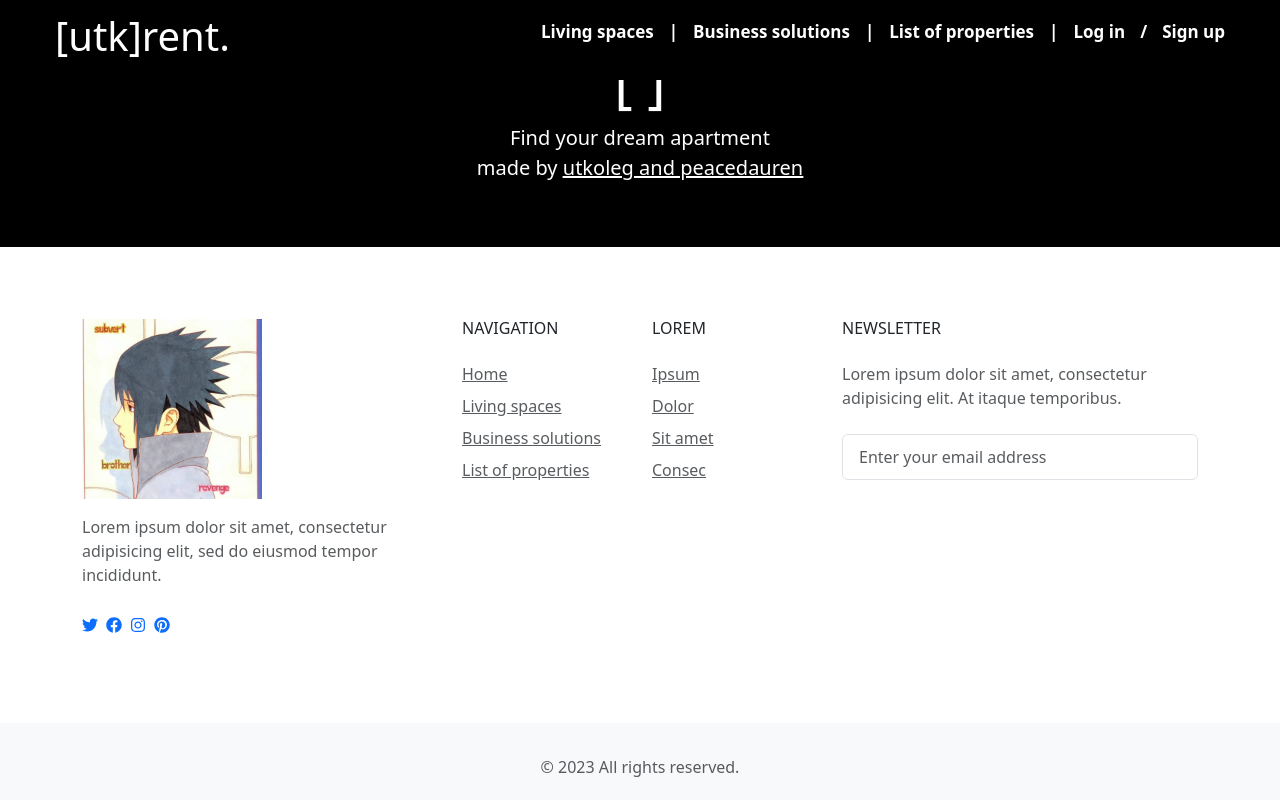
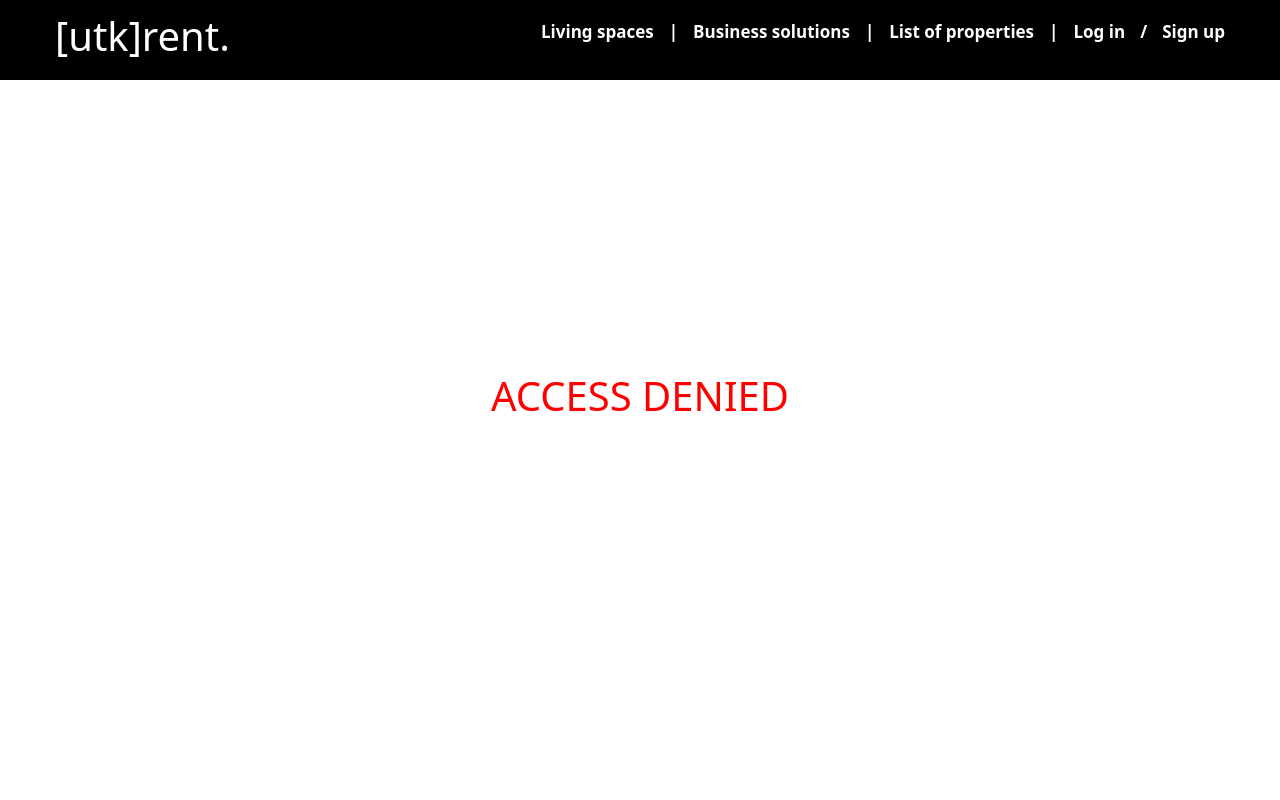
Before and after one commit to utkoleg/utkrent, a React (Create React App) app: page /add-flat in a window 1280 px wide. Shown: the top 800 px of the page. Built offline with nearby package versions, Linux system fonts and the light colour scheme.

Commit message:
Log in and sign up

```diff
--- a/src/App.js
+++ b/src/App.js
@@ -3,12 +3,35 @@ import Header from "./components/Header/Header";
 import Footer from "./components/Footer/Footer";
 import HomePage from "./components/HomePage/HomePage";
 import {BrowserRouter as Router, Route, Routes} from "react-router-dom";
-import React from "react";
+import React, {useEffect, useState} from "react";
 import LogInPage from "./components/LogInPage/LogInPage";
 import SignUpPage from "./components/SingUpPage/SignUpPage";
 import Properties from "./components/Properties/Properties";
+import AddFlatPage from "./components/AddFlatPage/AddFlatPage";
+import LocalStorageService, {USER_INFO_KEY} from "./components/Services/LocalStorageService";
+import {useAuth} from "./components/js/AuthContext";
+import AccessDenied from "./components/AccessDenied/AccessDenied";
 
 function App() {
+
+    const {isAuthenticated, logout} = useAuth();
+    const [user, setUser] = useState(JSON.parse(LocalStorageService.get(USER_INFO_KEY)));
+    const [username, setUsername] = useState();
+    const [isAdmin, setIsAdmin] = useState(false);
+
+    useEffect(() => {
+        if (username === "admin") {
+            setIsAdmin(true)
+        }
+    }, [username]);
+
+    useEffect(() => {
+        if (isAuthenticated) {
+            const storedUser = JSON.parse(LocalStorageService.get(USER_INFO_KEY));
+            setUser(storedUser);
+            setUsername(storedUser?.username);
+        }
+    }, [isAuthenticated]);
 
     return (
         <div className="App">
@@ -16,9 +39,15 @@ function App() {
             <Router>
                 <Routes>
                     <Route path="/" element={<HomePage/>}></Route>
-                    <Route path="/login" element={<LogInPage />}/>
-                    <Route path="/sign-up" element={<SignUpPage />}/>
-                    <Route path="/properties" element={<Properties />}/>
+                    <Route path="/login" element={<LogInPage/>}/>
+                    <Route path="/sign-up" element={<SignUpPage/>}/>
+                    <Route path="/properties" element={<Properties/>}/>
+                    {isAdmin ? (
+                        <Route path="/add-flat" element={<AddFlatPage/>}/>
+                    ) : (
+                        <Route path="/add-flat" element={<AccessDenied/>}/>
+                    )
+                    }
                 </Routes>
             </Router>
             <Footer/>
--- /dev/null
+++ b/src/components/AccessDenied/AccessDenied.js
@@ -0,0 +1,18 @@
+import React from 'react';
+
+function AccessDenied(props) {
+    return (
+        <div style={{
+            height: "100vh",
+            color: "red",
+            display: "flex",
+            justifyContent: "center",
+            alignContent: "center",
+            alignItems: "center"
+        }}>
+            <h1>ACCESS DENIED</h1>
+        </div>
+    );
+}
+
+export default AccessDenied;
--- /dev/null
+++ b/src/components/AddFlatPage/AddFlatPage.js
@@ -0,0 +1,18 @@
+import React from 'react';
+
+function AddFlatPage(props) {
+    return (
+        <div style={{
+            height: "100vh",
+            color: "red",
+            display: "flex",
+            justifyContent: "center",
+            alignContent: "center",
+            alignItems: "center"
+        }}>
+            <h1>ADD FLAT PAGE</h1>
+        </div>
+    );
+}
+
+export default AddFlatPage;
--- a/src/components/Header/Header.js
+++ b/src/components/Header/Header.js
@@ -5,12 +5,20 @@ import {useAuth} from '../js/AuthContext';
 import LocalStorageService, {USER_INFO_KEY} from '../Services/LocalStorageService';
 import {IoIosArrowDown, IoIosArrowUp} from "react-icons/io";
 import {MdLogout} from "react-icons/md";
+import {IoAddCircleOutline} from "react-icons/io5";
 
 function Header() {
     const {isAuthenticated, logout} = useAuth();
     const [user, setUser] = useState(JSON.parse(LocalStorageService.get(USER_INFO_KEY)));
     const [username, setUsername] = useState();
     const [showDropdown, setShowDropdown] = useState(false);
+    const [isAdmin, setIsAdmin] = useState(false);
+
+    useEffect(() => {
+        if (username === "admin") {
+            setIsAdmin(true)
+        }
+    }, [username]);
 
     useEffect(() => {
         if (isAuthenticated) {
@@ -19,6 +27,7 @@ function Header() {
             setUsername(storedUser?.username);
         }
     }, [isAuthenticated]);
+
 
     const handleLogout = () => {
         logout();
@@ -47,9 +56,13 @@ function Header() {
                         <>
                             <li className="list">
                                 <div className="dropdown"
-                                     onMouseEnter={() => {setShowDropdown(true)}}
-                                     onMouseLeave={() => {setShowDropdown(false)}}>
-                                    {showDropdown ? <IoIosArrowUp /> : <IoIosArrowDown />}
+                                     onMouseEnter={() => {
+                                         setShowDropdown(true)
+                                     }}
+                                     onMouseLeave={() => {
+                                         setShowDropdown(false)
+                                     }}>
+                                    {showDropdown ? <IoIosArrowUp/> : <IoIosArrowDown/>}
                                     {username}
                                     <div className="dropdown-content">
                                         <a href="/"><BiHeart/>Favourites</a>
@@ -57,8 +70,14 @@ function Header() {
                                                 style={{
                                                     display: showDropdown ? "inline-block" : "none",
                                                     width: "100%", color: "white"
-                                                }}><MdLogout />Logout
+                                                }}><MdLogout/>Logout
                                         </button>
+                                        {isAdmin &&
+                                            <a href="/add-flat"
+                                                style={{
+                                                    color: "white",
+                                                    width:"100%"
+                                                }}><IoAddCircleOutline/>Add flat</a>}
                                     </div>
                                 </div>
                             </li>
```
Also changed, not shown: src/components/Services/FlatService.js (added, +13 -0 lines), src/components/AccessDenied/AccessDenied.css (added), src/components/AddFlatPage/AddFlatPage.css (added).
